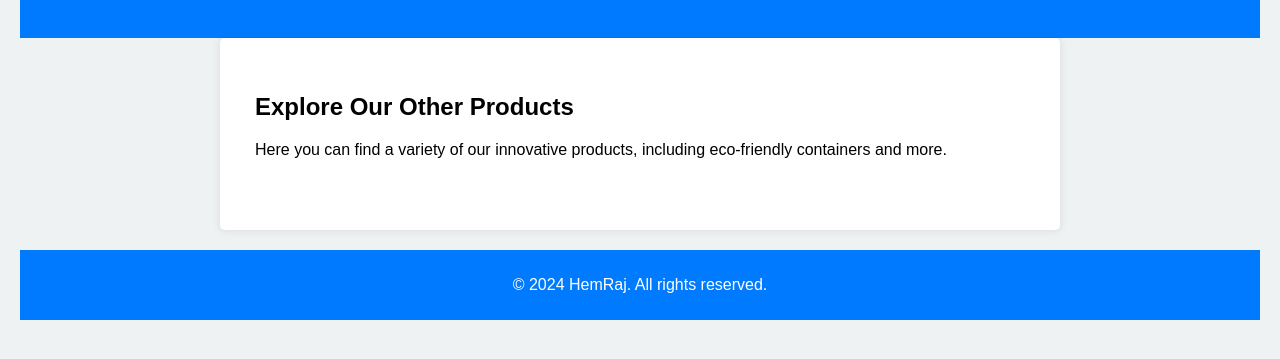
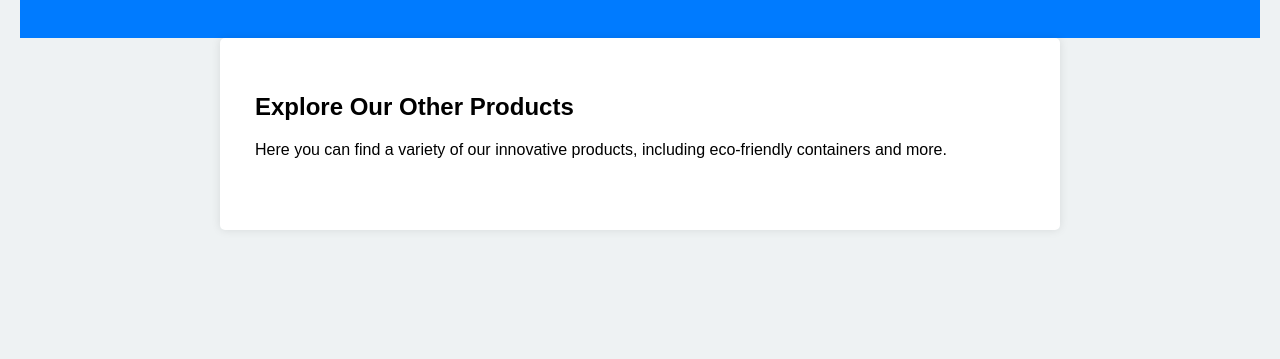
Before and after one commit to siddjoshi19/HemRaj, a plain HTML site: page other-products.html in a window 1280 px wide. Shown: the part 117-476 px from the top of the page. Drawn offline with Linux system fonts and the light colour scheme.

Commit message:
Update other-products.html

```diff
--- a/other-products.html
+++ b/other-products.html
@@ -5,7 +5,6 @@
     <meta name="viewport" content="width=device-width, initial-scale=1.0">
     <title>HemRaj - Other Products</title>
     <link rel="stylesheet" href="styles.css">
-    <script src="script.js" defer></script>
 </head>
 <body>
     <header>
@@ -23,8 +22,5 @@
             <p>Here you can find a variety of our innovative products, including eco-friendly containers and more.</p>
         </section>
     </main>
-    <footer>
-        <p>&copy; 2024 HemRaj. All rights reserved.</p>
-    </footer>
 </body>
 </html>
```
